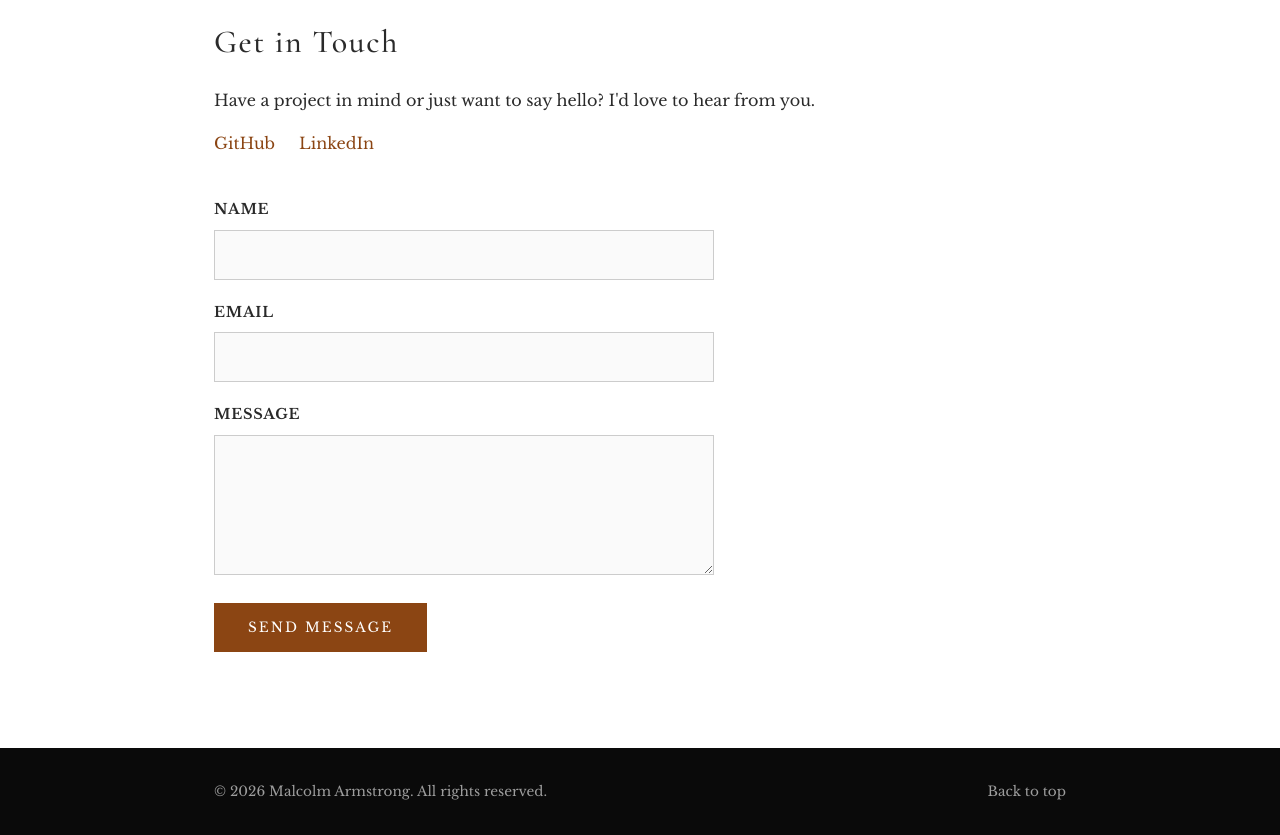
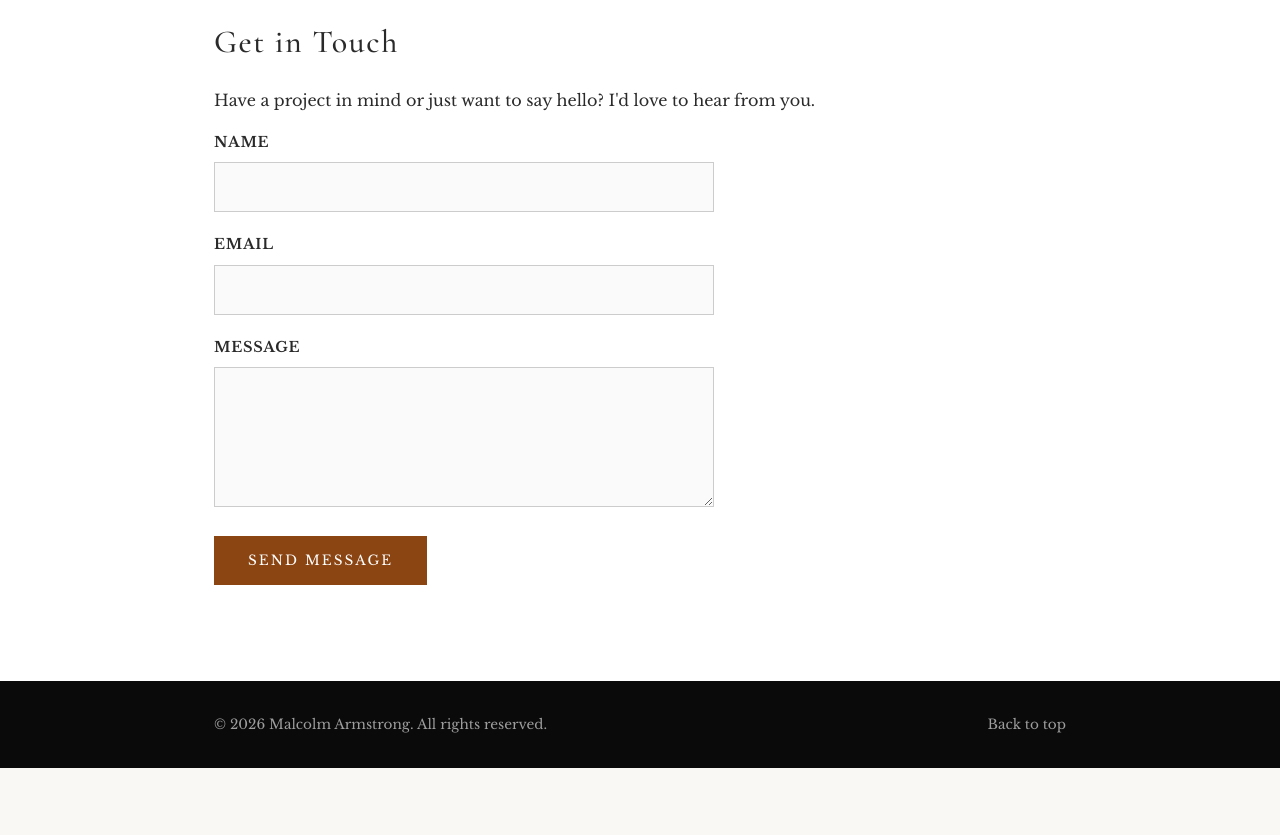
Before and after one commit to mcarm/y-eleventy-site, an Eleventy site: page src/index.njk in a window 1280 px wide. Shown: the part 5400-6235 px from the top of the page. After the commit the page ends 6168 px from the top, so only its background shows below. Built offline with nearby package versions, Linux system fonts and the light colour scheme; Eleventy itself is replaced by a stand-in of ours; files that its build step writes are made by us from their sources.

Commit message:
Remove GitHub and LinkedIn links from contact section

```diff
--- a/src/index.njk
+++ b/src/index.njk
@@ -199,12 +199,6 @@ bodyClass: home
     <h2>Get in Touch</h2>
     <p>Have a project in mind or just want to say hello? I'd love to hear from you.</p>
 
-    <div class="contact-info">
-      <p class="social-links">
-        {% if site.github %}<a href="{{ site.github }}" target="_blank" rel="noopener noreferrer">GitHub</a>{% endif %}
-        {% if site.linkedin %}<a href="{{ site.linkedin }}" target="_blank" rel="noopener noreferrer">LinkedIn</a>{% endif %}
-      </p>
-    </div>
 
     <form class="contact-form" action="https://formspree.io/f/xgoovnzv" method="POST">
       <input type="hidden" name="_subject" value="New contact from portfolio site">
```
